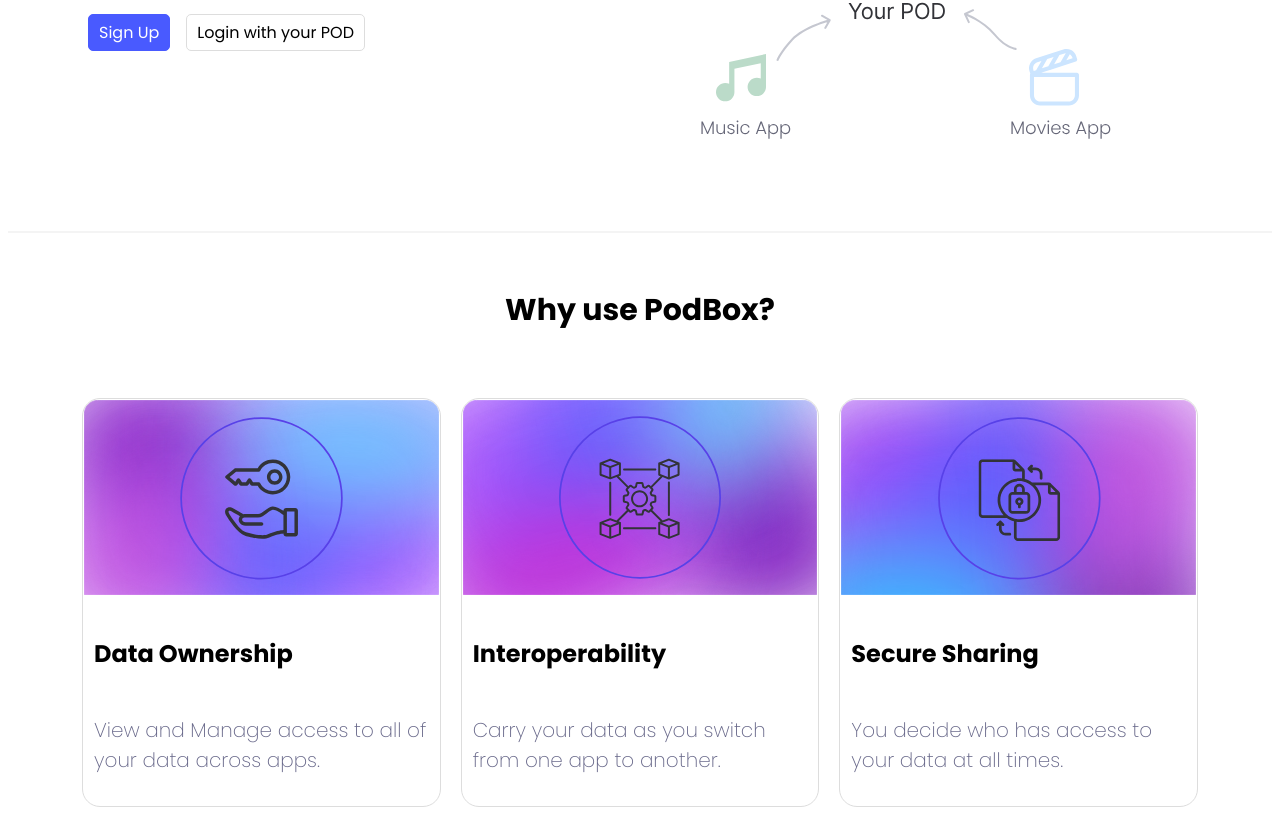
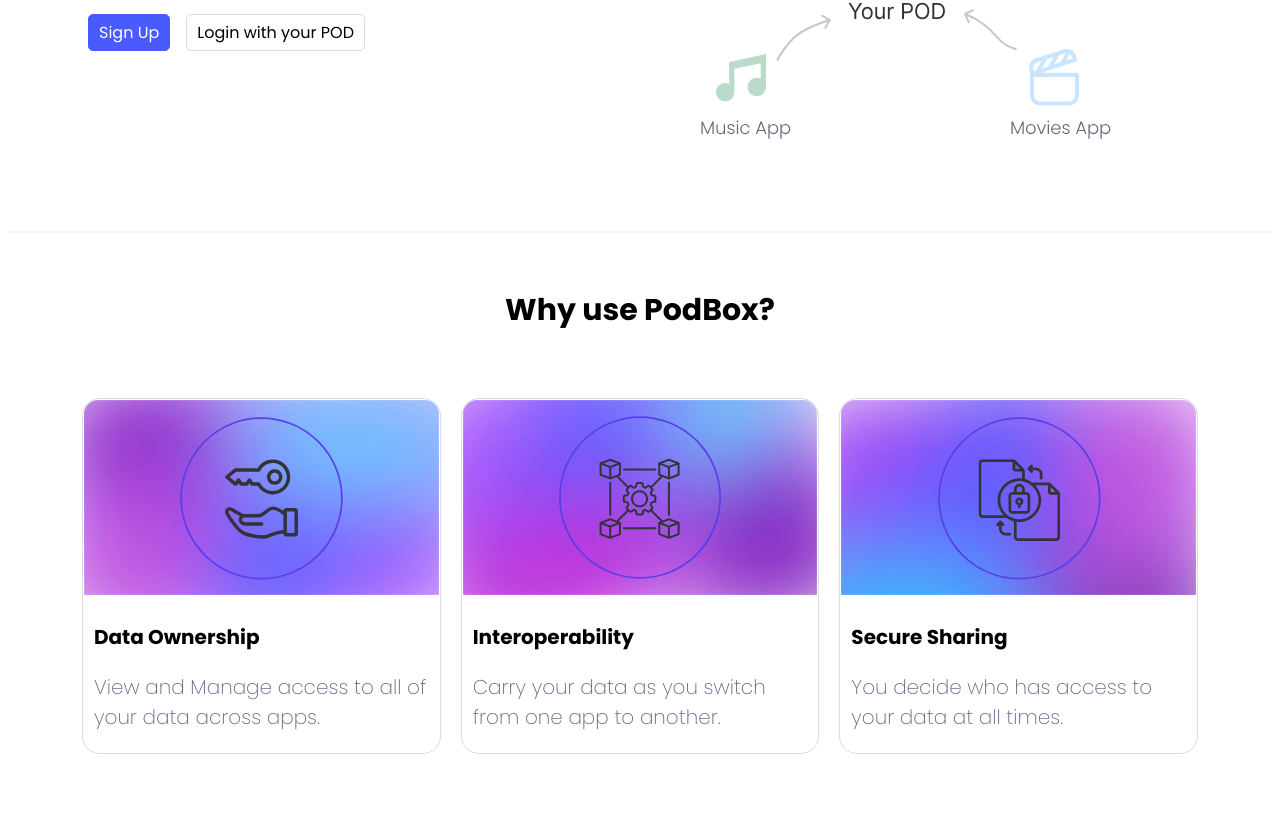
Before and after one commit to tanaym42/podbox, a Next.js app in the folder my-podbox/: page / in a window 1280 px wide. Shown: the part 422-1239 px from the top of the page. After the commit the page ends 1186 px from the top, so only its background shows below. Built offline with nearby package versions, Linux system fonts and the light colour scheme.

Commit message:
homepage - card styling tweaks

```diff
--- a/my-podbox/src/app/page.js
+++ b/my-podbox/src/app/page.js
@@ -61,7 +61,7 @@
             <div className = {styles.cardImg}>
               <Image src={dataImg} alt="A hand holding a key" />
             </div>
-            <h3 className={styles.cardTitle}>Data Ownership</h3>
+            <p className={styles.cardTitle}>Data Ownership</p>
             <p className={styles.cardText}>View and Manage access to all of your data across apps.</p>
           </div>
 
@@ -69,7 +69,7 @@
             <div className = {styles.cardImg}>
               <Image src={interopImg} alt="Gear interlocking in a graph with multiple objects" />
             </div>
-            <h3 className={styles.cardTitle}>Interoperability</h3>
+            <p className={styles.cardTitle}>Interoperability</p>
             <p className={styles.cardText}>Carry your data as you switch from one app to another.</p>
           </div>
 
@@ -77,7 +77,7 @@
             <div className = {styles.cardImg}>
               <Image src={secureShareImg} alt="Two pages of paper with arrows drawn between them, with a lock" />
             </div>
-            <h3 className={styles.cardTitle}>Secure Sharing</h3>
+            <p className={styles.cardTitle}>Secure Sharing</p>
             <p className={styles.cardText}>You decide who has access to your data at all times.</p>
           </div>
         </div>
--- a/my-podbox/src/app/page.module.css
+++ b/my-podbox/src/app/page.module.css
@@ -135,14 +135,13 @@
 }
 
 .cardTitle {
-  padding-top: 10px;
-  padding: 10px; /* Add some space between the image and title */
+  padding-left: 10px; /* Add some space between the image and title */
   font-weight: bold; /* Make the title bold */
-  font-size: 24px;
+  font-size: 20px;
 }
 
 .cardText {
-  padding: 10px;
+  padding-left: 10px;
   font-size: 20px;
   font-weight: 250;
   color:#676789;
```
